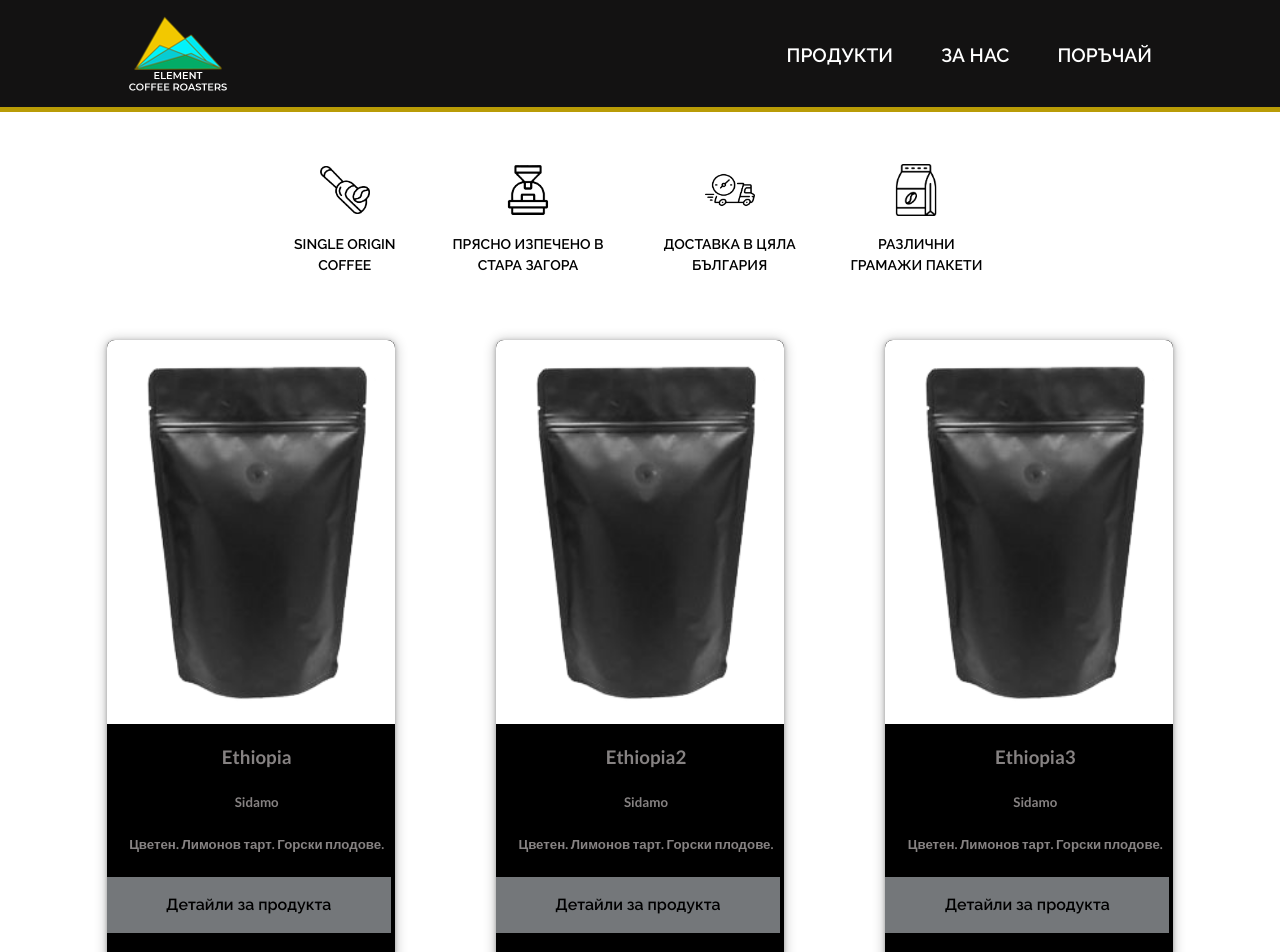
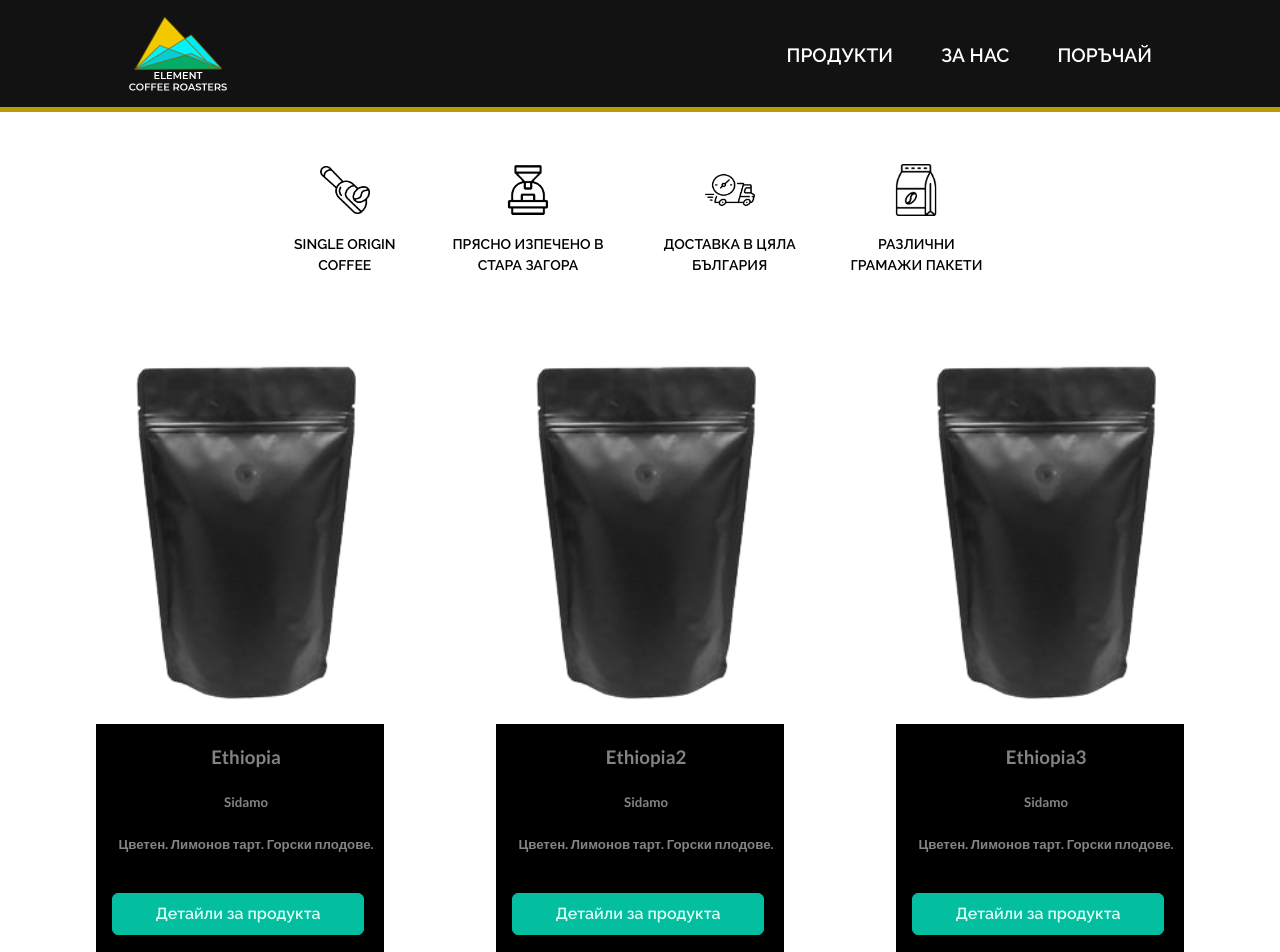
Before and after one commit to YanaAleksieva/element-coffee-roasters-web-app, a Next.js app: page /products in a window 1280 px wide. Shown: the top 952 px of the page. Built offline with nearby package versions, Linux system fonts and the light colour scheme.

Commit message:
added button component and comment out unneeded styling

```diff
--- a/components/products/product-item.module.css
+++ b/components/products/product-item.module.css
@@ -1,22 +1,24 @@
 .item {
-  box-shadow: 0 1px 4px rgba(0, 0, 0, 0.3), 0 1px 12px 2px rgba(0, 0, 0, 0.2);
-  border-radius: 8px;
+  /* box-shadow: 0 1px 4px rgba(0, 0, 0, 0.3), 0 1px 12px 2px rgba(0, 0, 0, 0.2);
+ border-radius: 8px;
+  */
+
   overflow: hidden;
   background-color: rgb(0, 0, 0);
-  margin: 3rem;
   display: flex;
   flex-direction: row;
   gap: 1rem;
-  color: rgb(0, 0, 0);
   float: left;
   width: 25%;
   margin: 0 auto 5rem;
   height: 40rem;
 }
 
+/*
 .gridItem {
     padding: 0;
 }
+*/
 
 .itemImg {
   position: relative;
@@ -26,7 +28,9 @@
 }
 
 .content {
+  /*
   width: 100%;
+  */
   text-align: center;
 }
 
@@ -39,7 +43,6 @@
   flex-direction: column;
   padding: 1rem;
   margin: 1rem 1rem 1rem 0;
-  background-color: rgb(116, 119, 122);
   text-align: center;
 }
 
--- a/components/products/product-item.tsx
+++ b/components/products/product-item.tsx
@@ -3,6 +3,7 @@ import Image from "next/image";
 
 import classes from "./product-item.module.css";
 import Card from "../ui/Card";
+import Button from "../ui/button";
 
 type Product = {
   id: string;
@@ -37,7 +38,7 @@ const ProductItem = (props: Product) => {
 
   return (
     <li className={classes.item}>
-      <Card>
+      <div className={classes.card}>
         <div className={classes.itemImg}>
           <Image
             src={"/" + image}
@@ -58,10 +59,11 @@ const ProductItem = (props: Product) => {
             </div>
           </div>
           <div className={classes.actions}>
-            <Link href={exploreLink}>Детайли за продукта</Link>
+            {/*<Link href={exploreLink}>Детайли за продукта</Link> */}
+            <Button link={exploreLink}>Детайли за продукта</Button>
           </div>
         </div>
-      </Card>
+      </div>
     </li>
   );
 };
--- a/components/products/product-list.module.css
+++ b/components/products/product-list.module.css
@@ -4,6 +4,7 @@
   margin: 5rem auto; */
   display: flex;
   flex-wrap: wrap;
-  gap: 1rem;
+  gap: 3rem;
   width: 100%;
+  margin: 0 auto;
 }
--- /dev/null
+++ b/components/ui/button.module.css
@@ -0,0 +1,18 @@
+.btn {
+  text-decoration: none;
+  cursor: pointer;
+  font: inherit;
+  background-color: #03be9f;
+  border: 1px solid #03be9f;
+  border-radius: 6px;
+  color: #dafff7;
+  padding: 0.5rem 1.5rem;
+  text-align: center;
+  box-shadow: 0 1px 6px rgba(0, 0, 0, 0.2);
+}
+
+.btn:hover,
+.btn:active {
+  background-color: #02afa1;
+  border-color: #02afa1;
+}
--- /dev/null
+++ b/components/ui/button.tsx
@@ -0,0 +1,18 @@
+import Link from "next/link";
+
+import classes from "./button.module.css";
+
+type ButtonProps = {
+  children: React.ReactNode;
+  link: string;
+};
+
+const Button = (props: ButtonProps) => {
+  return (
+    <Link href={props.link}>
+      <a className={classes.btn}>{props.children}</a>
+    </Link>
+  );
+};
+
+export default Button;
--- a/components/ui/card.tsx
+++ b/components/ui/card.tsx
@@ -1,5 +1,3 @@
-import { Fragment } from "react";
-
 import classes from "./card.module.css";
 
 type CardProps = {
```
